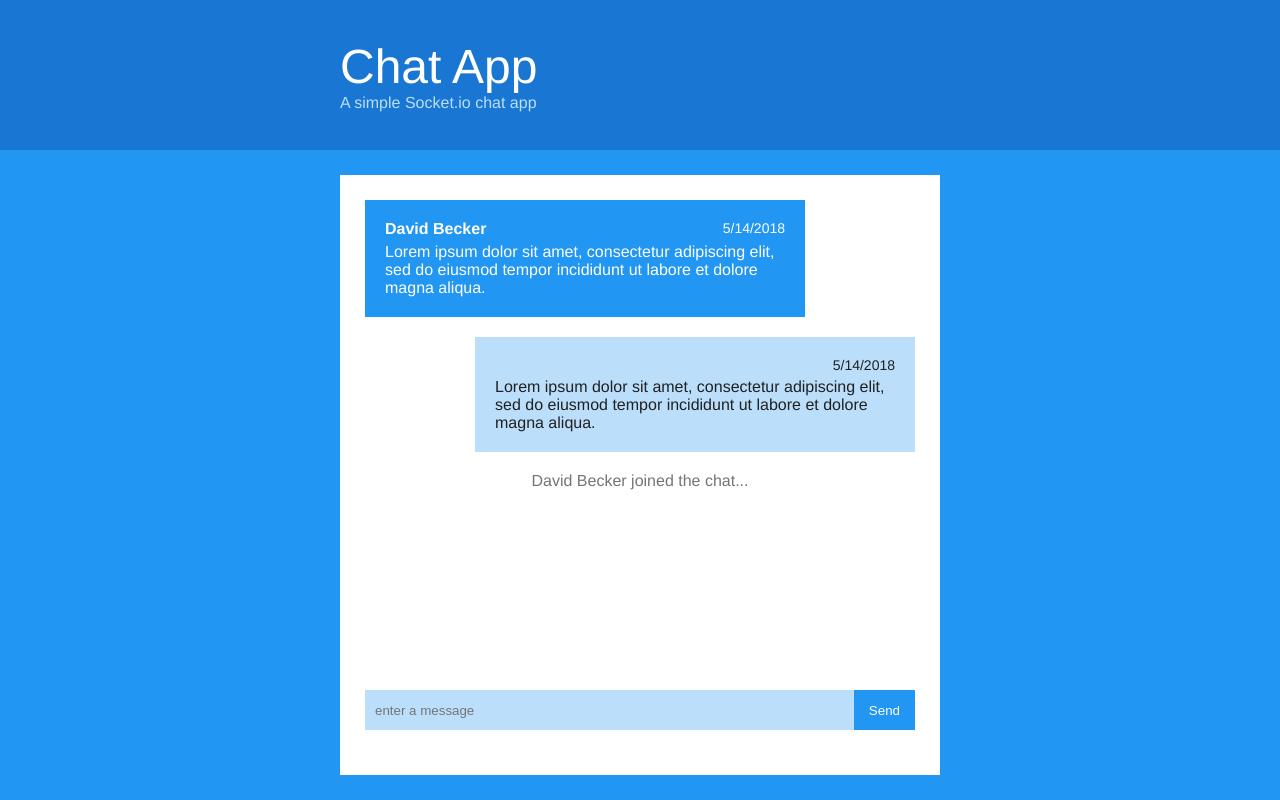
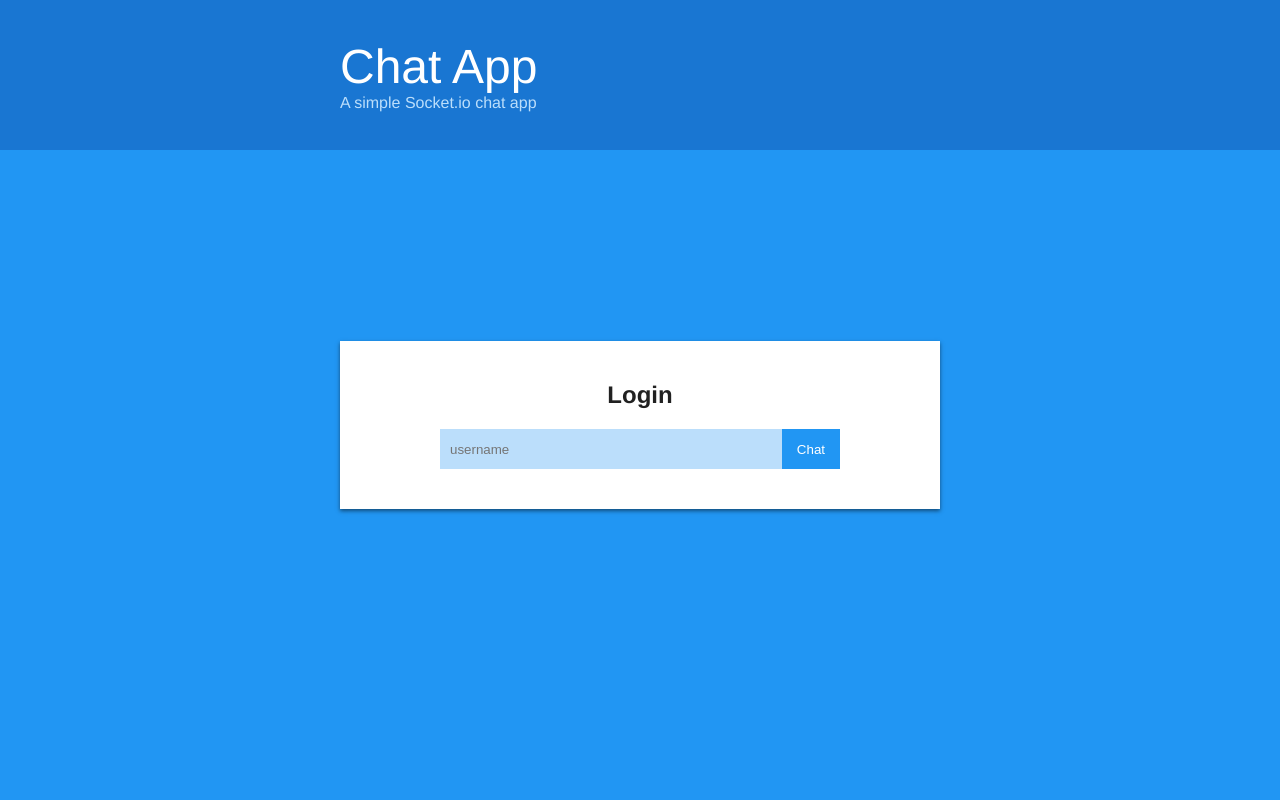
Before and after one commit to Meepedy/socketio-chat, a plain HTML site: page index.html in a window 1280 px wide. Drawn offline with Linux system fonts and the light colour scheme.

Commit message:
moved hidden class from login to chat section

```diff
--- a/index.html
+++ b/index.html
@@ -21,7 +21,7 @@
     </header>
 
     <div id="mainContent" class="container flex-grow-1 flex-column">
-      <section id="login" class="hidden">
+      <section id="login">
         <h2 class="text-center">Login</h2>
         <form action="" id="loginForm" class="flex">
           <input type="text" name="username" class="flex-grow-1" id="usernameInput" placeholder="username">
@@ -29,7 +29,7 @@
         </form>
       </section>
 
-      <section id="chat" class="flex-grow-1 flex-column">
+      <section id="chat" class="flex-grow-1 flex-column hidden">
         <div id="messagesList" class="flex-grow-1">
           <div class="message message-left">
             <div id="message-details" class="flex">
```
